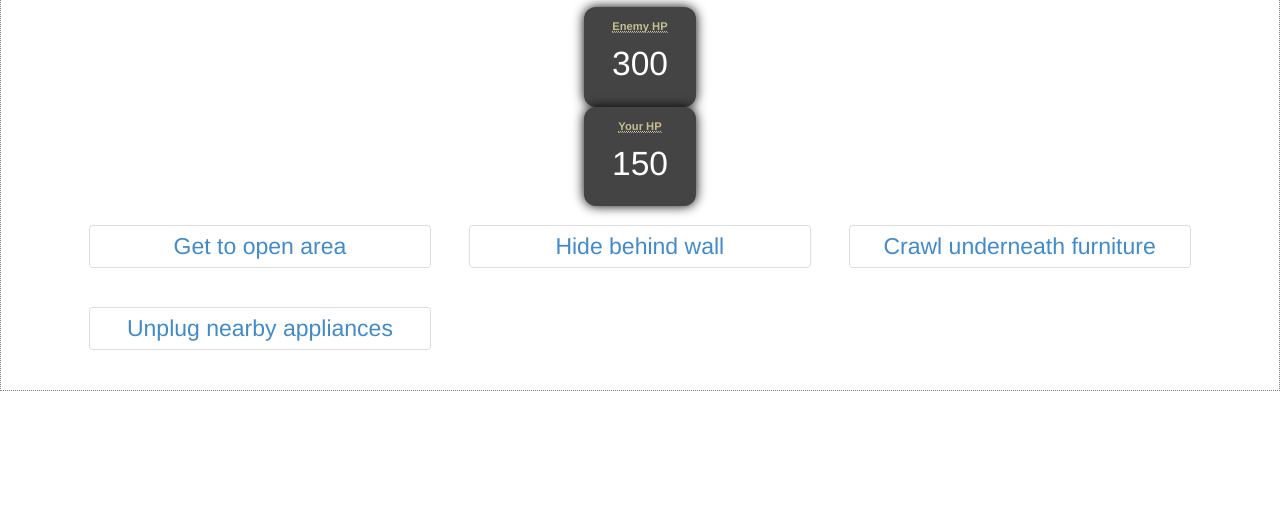
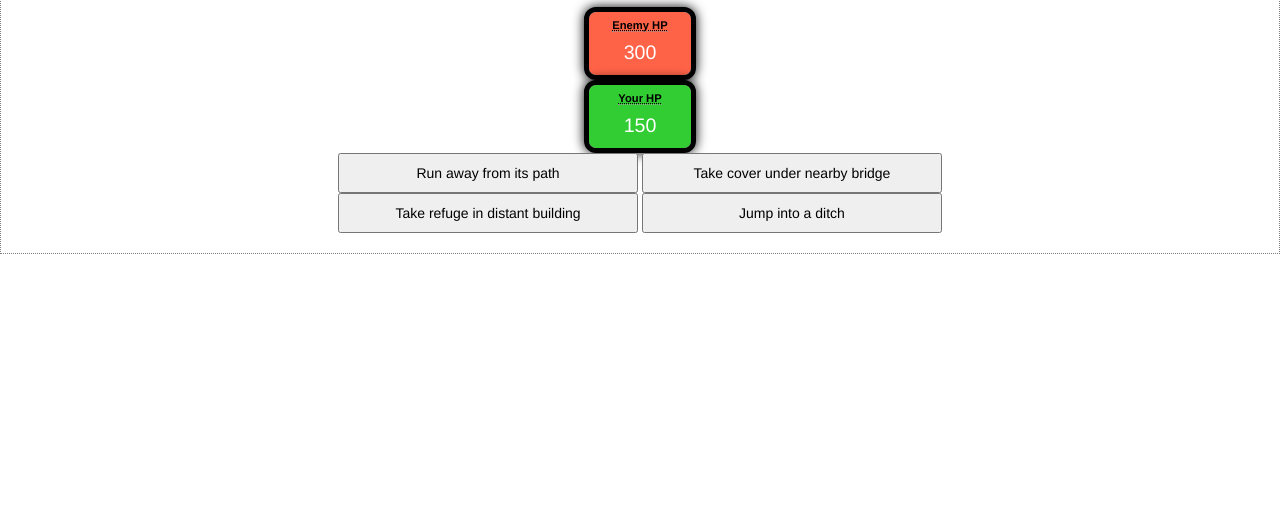
Before and after one commit to Thaifight-R/disaster-proof, a website: page static/pages/Battle3.html in a window 1280 px wide. Shown: the part 276-800 px from the top of the page. Drawn offline with nearby package versions, Linux system fonts and the light colour scheme.

Commit message:
Peter: I updated the mod_hp() function for Battle3.html and Battle4.html and updated those pages in respect to the change.

```diff
--- a/static/js/battlecom.js
+++ b/static/js/battlecom.js
@@ -122,6 +122,70 @@ function mod_hp(round_num, comm_num){
         alert(' It rips through the piping and throws the pieces at you!');
     }
 
+    else if (comm_num == 9) {
+        new_e_hp = parseInt(e_hp,10) - 60;
+        new_u_hp = parseInt(u_hp,10) - 30;
+
+        alert('You try to escape the Typhoon Lord’s path as it whips up miniature tornadoes to stop you. You evade as best you can, when you notice something go in your favor: one of the created tornadoes is anticyclonic, which rotates in the opposite direction, and actually weakens the Typhoon Lord by stealing its wind flow!');
+        alert('The Typhoon Lord rapidly spins to pull you back within its range, cutting you in the process.')
+    }
+
+    else if (comm_num == 10) {
+        new_e_hp = parseInt(e_hp,10) - 0;
+        new_u_hp = parseInt(u_hp,10) - 75;
+
+        alert('You hurry to a nearby overpass and duck underneath. However, winds actually accelerate in these areas!');
+        alert('The Typhoon Lord channels wind currents and throws you back into the open!');
+    }
+
+    else if (comm_num == 11) {
+        new_e_hp = parseInt(e_hp,10) - 75;
+        new_u_hp = parseInt(u_hp,10) - 35;
+
+        alert('Despite being far away, you head toward a sturdy structure as fast as possible. You make it inside but the Typhoon Lord is in a frenzy, throwing debris all around and hurting itself!');
+        alert('The debris thrown around destroys all but first floor of the building! A small amount of rubble hits you through the windows.');
+    }
+
+    else if (comm_num == 12) {
+        new_e_hp = parseInt(e_hp,10) - 50;
+        new_u_hp = parseInt(u_hp,10) - 25;
+
+        alert('You leap toward a lower elevation as the Typhoon Lord hurls large debris right in your direction. You lay flat and the debris just misses you, though it took quite a bit of energy for the Typhoon Lord to throw with that much force.');
+        alert('While heroic, that was still a hard fall into the ground you took…');
+    }
+
+    else if (comm_num == 13) {
+        new_e_hp = parseInt(e_hp,10) - 20;
+        new_u_hp = parseInt(u_hp,10) - 10;
+
+        alert('As you climb to higher roads and the water below effectively becomes white-water rapids, you notice a blocked storm drain. Removing the wreckage, you lessen the water in the immediate area and weaken the Flood Emperor!');
+        alert('The Flood Emperor increases the amount of rainfall, drenching you and your clothes.');
+    }
+
+    else if (comm_num == 14) {
+        new_e_hp = parseInt(e_hp,10) - 95;
+        new_u_hp = parseInt(u_hp,10) - 40;
+
+        alert('Remembering your fight with the Earth Golem, you quickly look for any machinery that could cause trouble if left on. Just as the Flood Emperor shoots pressurized water at an electric box, you already diverted the power and it ends up getting shocked!');
+        alert('In retaliation, the Flood Emperor raises the water level high enough to start moving vehicles and one crashes right into the room you were in!');
+    }
+
+    else if (comm_num == 15) {
+        new_e_hp = parseInt(e_hp,10) - 0;
+        new_u_hp = parseInt(u_hp,10) - 175;
+
+        alert('The water is only 8 inches deep as you make your way toward safety, but the Flood Emperor opportunistically uses this to knock you off balance. The current proves too strong and you are swept away.');
+        alert('Unable to get out of the water, hidden dangers lurking within like wild animals and disease deal the final blow.');
+    }
+
+    else if (comm_num == 16) {
+        new_e_hp = parseInt(e_hp,10) - 0;
+        new_u_hp = parseInt(u_hp,10) - 0;
+
+        alert(' You throw a makeshift floatation device (e.g., a football) to the person in the stalled car and they’re able to use it to make their way to safety. The Flood Emperor tried to move the vehicle before you could save the person within, yet there wasn’t enough current nearby to do so.');
+        alert('You and the Flood Emperor both stare at each other, aware you’re at an impasse.');
+    }
+
     else {
         new_e_hp = 0;
         new_u_hp = 0;
--- a/static/pages/Battle3.html
+++ b/static/pages/Battle3.html
@@ -7,7 +7,7 @@
 	<meta name="viewport" content="width=device-width, initial-scale=1.0">
 	<link href="../css/bootstrap.min.css" rel="stylesheet">
 	<link href="../css/bootstrap-theme.min.css" rel="stylesheet">
-	<link href="../css/introHCI.css" rel="stylesheet">
+	<link href="../css/battle-theme.css" rel="stylesheet">
 	<!-- this is a comment in HTML -->
 
     <!-- HTML5 Shim and Respond.js IE8 support of HTML5 elements and media queries -->
@@ -41,31 +41,27 @@
             <input id="e_hp" value="300" />
         </div>
 
-        <div class="box" id="userbx">
+        <div class="ice" id="userbx">
             <label for="uhp"><abbr title="User's Health">Your HP</abbr></label>
             <input id="u_hp" value="150" />
         </div>
 
 
-        <div class="project" id="project1">
-			<a href="Victory3.html" class="battlebtn1">Get to open area</a>
-		</div>
-        <div class="project" id="project2">
-			<a href="Victory3.html" class="battlebtn2">Hide behind wall</a>
-		</div>
+        <div id="container">
+            <button type="battle command 1" id="button1" onclick="mod_hp(3, 9)">Run away from its path</button>
+            <button type="battle command 2" id="button2" onclick="mod_hp(3, 10)">Take cover under nearby bridge</button>
+        </div>
 
-        <div class="project" id="project3">
-			<a href="Victory3.html" class="battlebtn3">Crawl underneath furniture</a>
-		</div>
-        <div class="project" id="project4">
-			<a href="Victory3.html" class="battlebtn4">Unplug nearby appliances</a>
-		</div>
+        <div id="container">
+            <button type="battle command 3" id="button3" onclick="mod_hp(3, 11)">Take refuge in distant building</button>
+            <button type="battle command 4" id="button4" onclick="mod_hp(3, 12)">Jump into a ditch</button>
+        </div>
 
 	</div>
 
 	<script src="https://code.jquery.com/jquery.js"></script>
 	<script src="../js/bootstrap.min.js"></script>
-    <script	src="../js/introHCI.js"></script>
+    <script	src="../js/battlecom.js"></script>
 
 </body>
 </html>
```
Also changed, not shown: static/pages/Battle4.html (+11 -15 lines).
